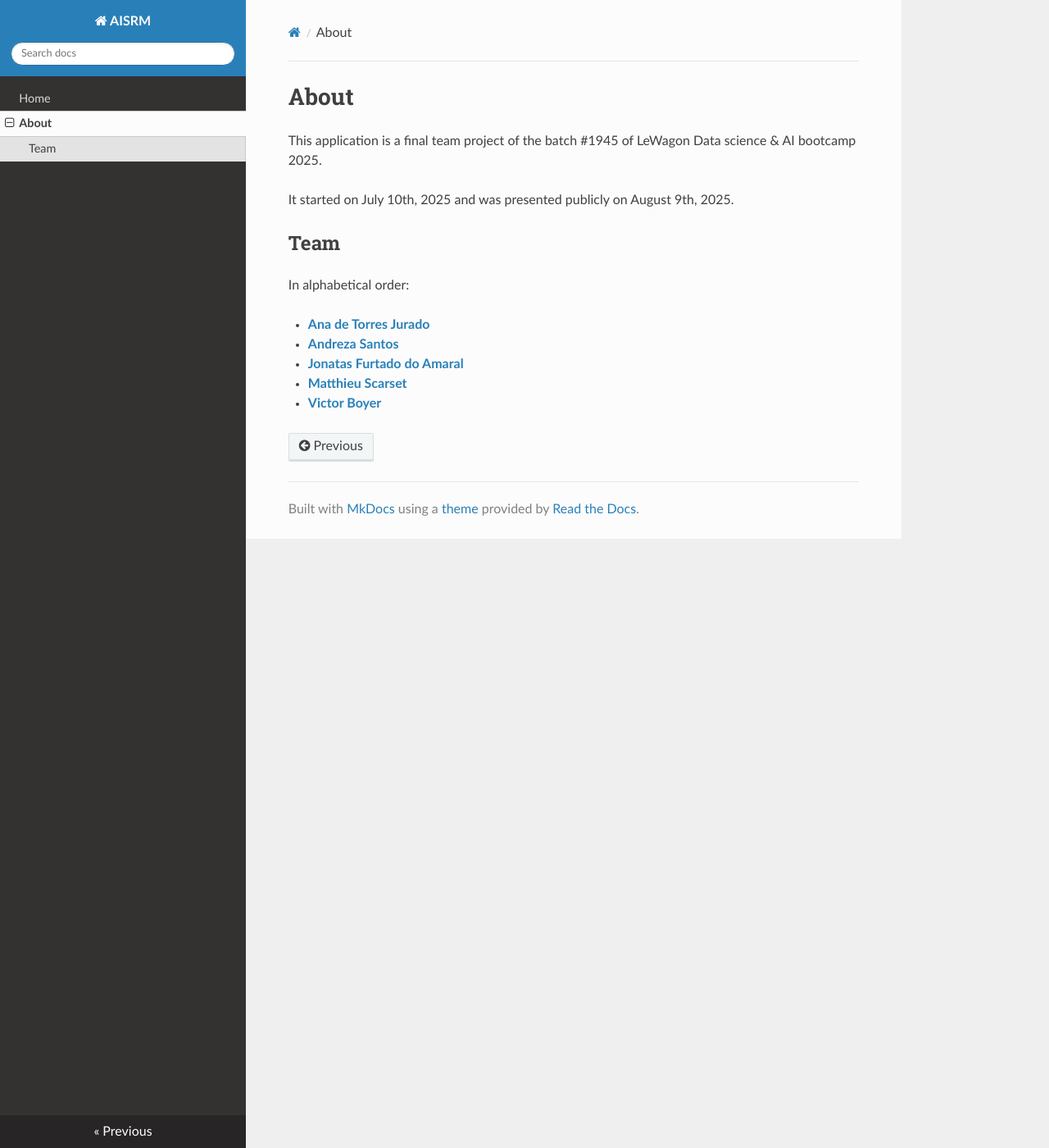
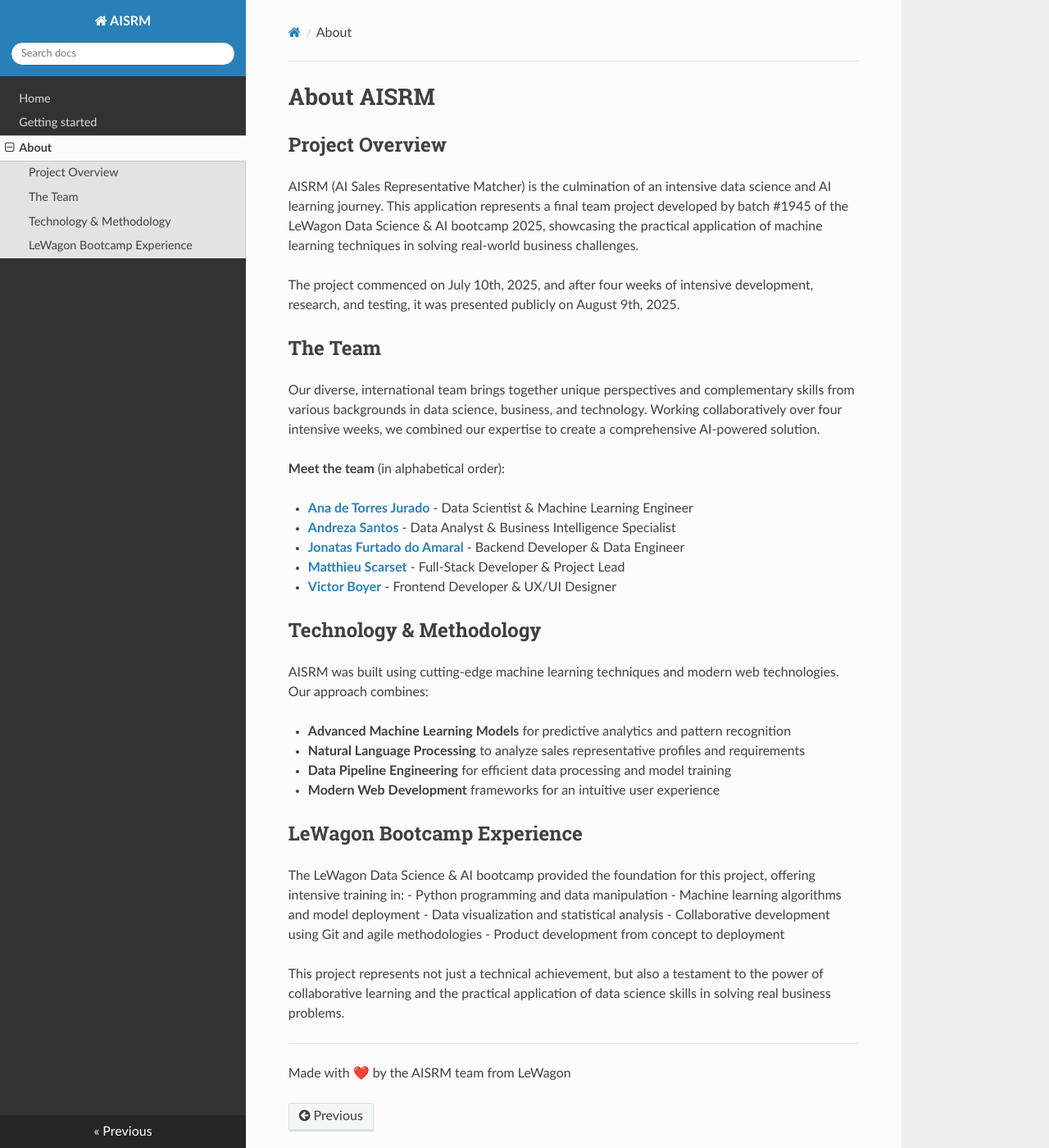
Before and after one commit to MatthieuScarset/aisrm, an MkDocs documentation site: the page built from docs/about.md, in a window 1280 px wide and 1400 px high. Shown: the whole window at 82% size. Built offline with MkDocs 1.6.1, drawn with Linux system fonts in a browser that asks for light colours; nearby versions of some CDN libraries.

Commit message:
feat: Getting started documentation

```diff
--- a/docs/about.md
+++ b/docs/about.md
@@ -1,15 +1,43 @@
-# About
+# About AISRM
 
-This application is a final team project of the batch #1945 of LeWagon Data science & AI bootcamp 2025.
+## Project Overview
 
-It started on July 10th, 2025 and was presented publicly on August 9th, 2025.
+AISRM (AI Sales Representative Matcher) is the culmination of an intensive data science and AI learning journey. This application represents a final team project developed by batch #1945 of the LeWagon Data Science & AI bootcamp 2025, showcasing the practical application of machine learning techniques in solving real-world business challenges.
 
-## Team
+The project commenced on July 10th, 2025, and after four weeks of intensive development, research, and testing, it was presented publicly on August 9th, 2025.
 
-In alphabetical order:
+## The Team
 
-- [**Ana de Torres Jurado**](https://www.linkedin.com/in/ana-de-torres-jurado/)
-- [**Andreza Santos**](https://www.linkedin.com/in/augustasantos/)
-- [**Jonatas Furtado do Amaral**](https://www.linkedin.com/in/jamarall/)
-- [**Matthieu Scarset**](https://www.linkedin.com/in/matthieuscarset/)
-- [**Victor Boyer**](https://www.linkedin.com/in/victorboyer/)
+Our diverse, international team brings together unique perspectives and complementary skills from various backgrounds in data science, business, and technology. Working collaboratively over four intensive weeks, we combined our expertise to create a comprehensive AI-powered solution.
+
+**Meet the team** (in alphabetical order):
+
+- [**Ana de Torres Jurado**](https://www.linkedin.com/in/ana-de-torres-jurado/) - Data Scientist & Machine Learning Engineer
+- [**Andreza Santos**](https://www.linkedin.com/in/augustasantos/) - Data Analyst & Business Intelligence Specialist
+- [**Jonatas Furtado do Amaral**](https://www.linkedin.com/in/jamarall/) - Backend Developer & Data Engineer
+- [**Matthieu Scarset**](https://www.linkedin.com/in/matthieuscarset/) - Full-Stack Developer & Project Lead
+- [**Victor Boyer**](https://www.linkedin.com/in/victorboyer/) - Frontend Developer & UX/UI Designer
+
+## Technology & Methodology
+
+AISRM was built using cutting-edge machine learning techniques and modern web technologies. Our approach combines:
+
+- **Advanced Machine Learning Models** for predictive analytics and pattern recognition
+- **Natural Language Processing** to analyze sales representative profiles and requirements
+- **Data Pipeline Engineering** for efficient data processing and model training
+- **Modern Web Development** frameworks for an intuitive user experience
+
+## LeWagon Bootcamp Experience
+
+The LeWagon Data Science & AI bootcamp provided the foundation for this project, offering intensive training in:
+- Python programming and data manipulation
+- Machine learning algorithms and model deployment
+- Data visualization and statistical analysis
+- Collaborative development using Git and agile methodologies
+- Product development from concept to deployment
+
+This project represents not just a technical achievement, but also a testament to the power of collaborative learning and the practical application of data science skills in solving real business problems.
+
+---
+
+Made with ❤️ by the AISRM team from LeWagon
--- a/mkdocs.yml
+++ b/mkdocs.yml
@@ -1,5 +1,7 @@
 site_name: AISRM
 nav:
   - Home: index.md
+  - Getting started: getting-started.md
   - About: about.md
-theme: readthedocs
+theme:
+  name: readthedocs
```
Also changed, not shown: README.md (+5 -2 lines), docs/getting-started.md (added, +192 -0 lines), docs/index.md (+9 -5 lines).
